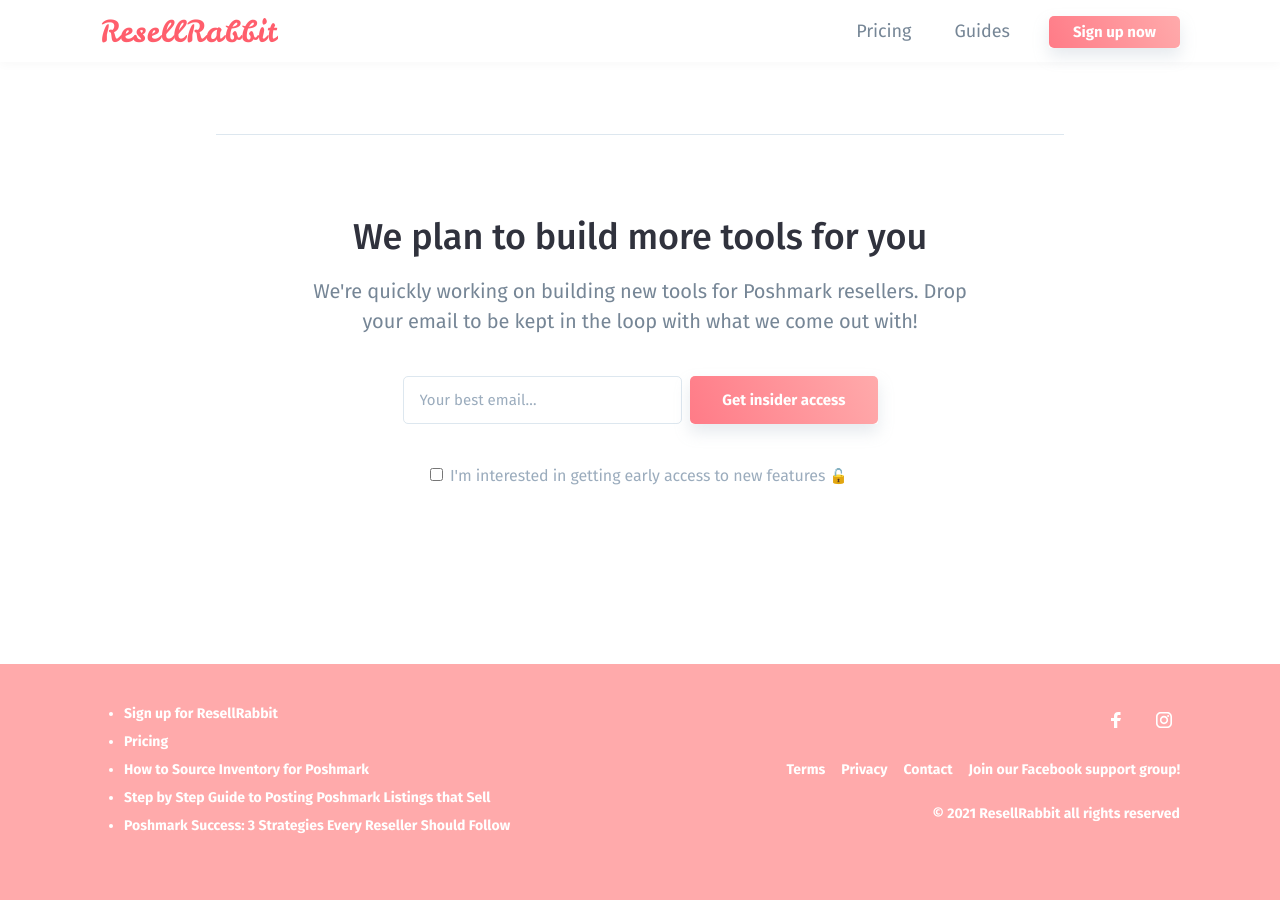
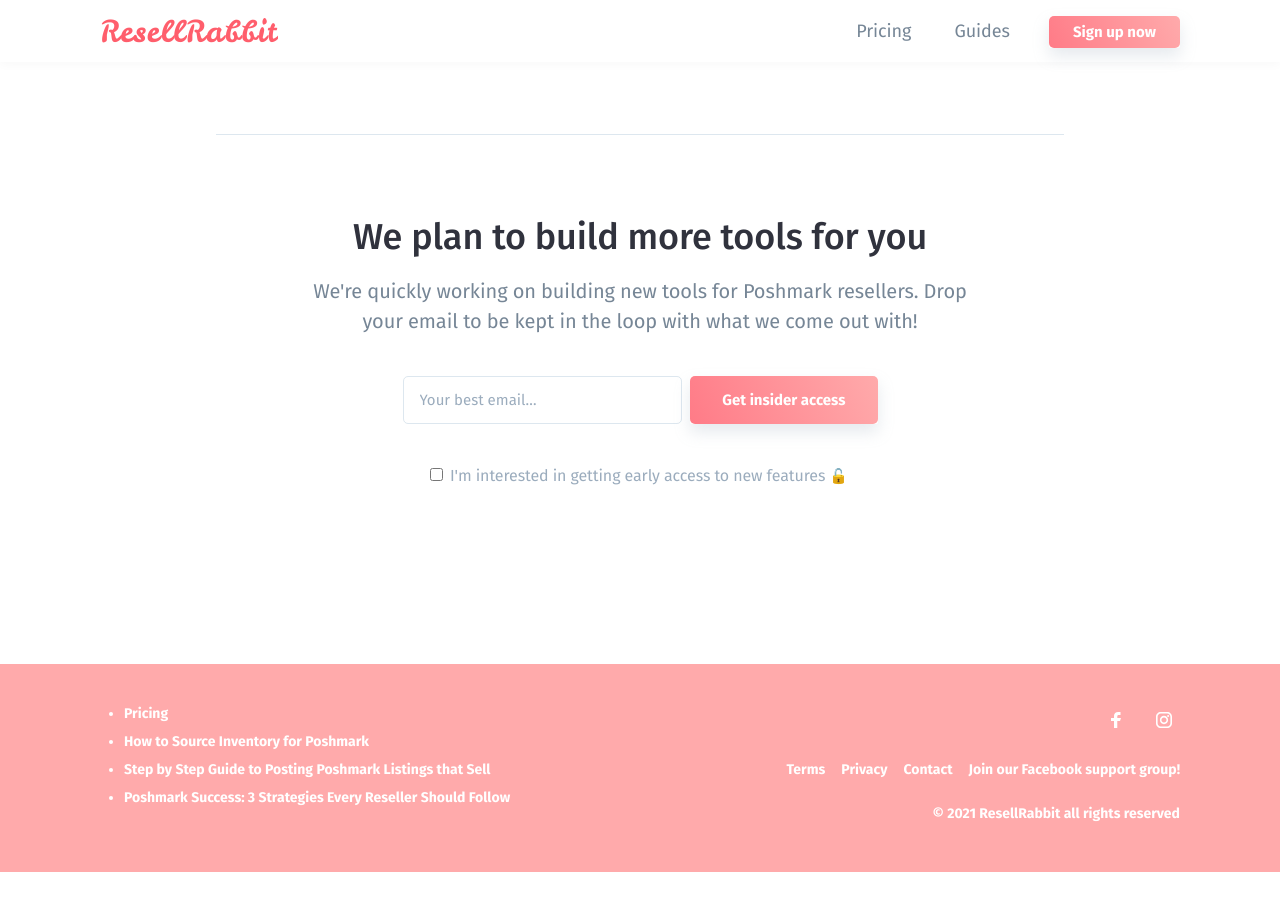
Before and after one commit to hirrra/resellrabbit, a Jekyll site: the page built from index.html, in a window 1280 px wide and 900 px high, scrolled down 2934 px. Built offline with Jekyll 4.4.1, drawn with Linux system fonts in a browser that asks for light colours; the list of posts is cut into pages by our own code; comment, search, counter and statistics services are not loaded; after the commit the page ends 3806 px from its top, so only the background shows below that.

Commit message:
unpublish signup link in footerg

```diff
--- a/_includes/footer.html
+++ b/_includes/footer.html
@@ -3,7 +3,7 @@
      <div class="site-footer-inner">
         <div class="flex-start flex-item">
             <ul class="footer-site-links">
-                <li><a href="{{ '/signup' | relative_url }}">Sign up for ResellRabbit</a></li>
+                <!-- <li><a href="{{ '/signup' | relative_url }}">Sign up for ResellRabbit</a></li> -->
                 <li><a href="{{ '/pricing' | relative_url }}">Pricing</a></li>
                 <li><a href="{{ '/guides/source-inventory' | relative_url }}">How to Source Inventory for Poshmark</a></li>
                 <li><a href="{{ '/guides/list-on-poshmark' | relative_url }}">Step by Step Guide to Posting Poshmark Listings that Sell</a></li>
```
